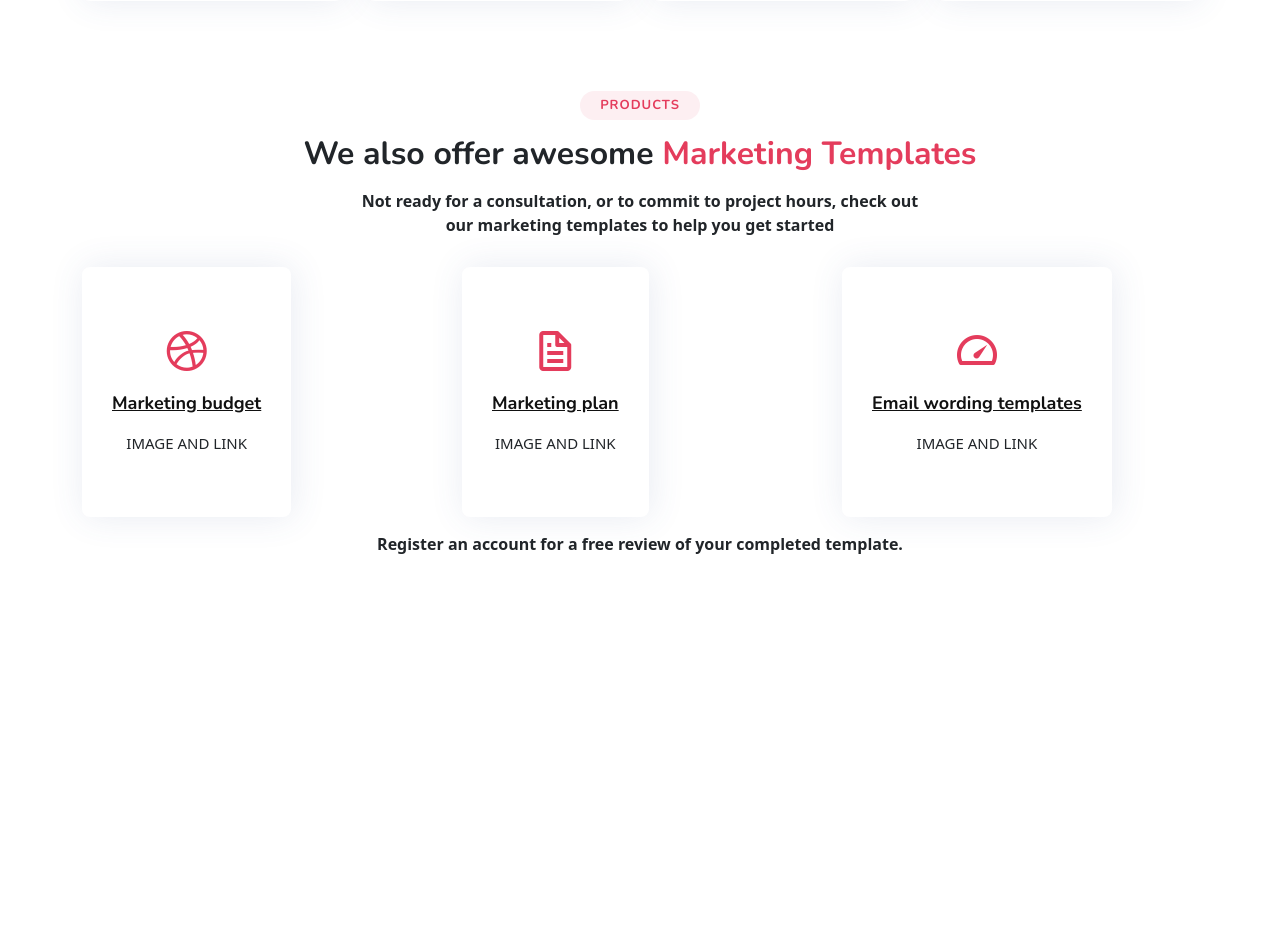
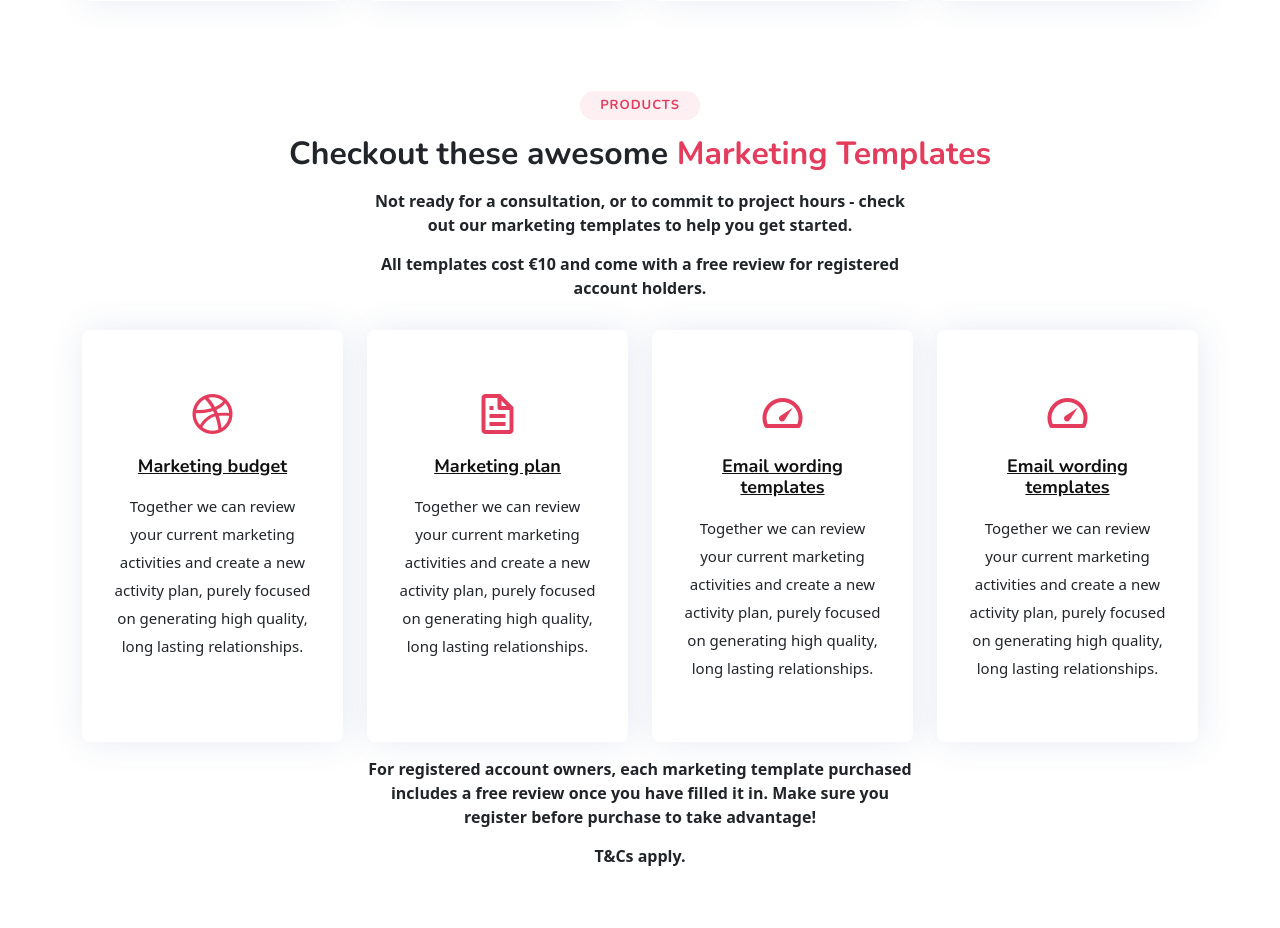
Before and after one commit to CatherineTrevor/the_marketing_ally, a Django app: page / in a window 1280 px wide. Shown: the part 2839-3767 px from the top of the page. Before the commit the page ends 3393 px from the top, so only its background shows below. Run offline with Django 3.2, Linux system fonts and the light colour scheme; some libraries are stand-ins or nearby versions.

Commit message:
add draft content to products section of homepage

```diff
--- a/home/templates/includes/products.html
+++ b/home/templates/includes/products.html
@@ -5,51 +5,68 @@
                 Products
             </h2>
             <h3>
-                We also offer awesome
+                Checkout these awesome
                 <span>Marketing Templates</span>
             </h3>
             <p>
-                Not ready for a consultation, or to commit to project hours, check out our marketing templates to help you get started
+                Not ready for a consultation, or to commit to project hours - check out our marketing templates to help you get started.
+            </p>
+            <p>
+                All templates cost €10 and come with a free review for registered account holders.
             </p>
         </div>
         <div class="row">
-            <div class="col-md-4 col-lg-4 d-flex align-items-stretch mb-5 mb-lg-0">
+            <div class="col-md-6 col-lg-3 d-flex align-items-stretch mb-5 mb-lg-0">
                 <div class="icon-box">
                     <div class="icon"><i class="bx bxl-dribbble"></i></div>
                     <h4 class="title">
                         <a href="">Marketing budget</a>
                     </h4>
                     <p class="description">
-                        IMAGE AND LINK
+                        Together we can review your current marketing activities and create a new activity plan, purely focused on generating high quality, long lasting relationships.
                     </p>
                 </div>
             </div>
-            <div class="col-md-4 col-lg-4 d-flex align-items-stretch mb-5 mb-lg-0">
+            <div class="col-md-6 col-lg-3 d-flex align-items-stretch mb-5 mb-lg-0">
                 <div class="icon-box">
                     <div class="icon"><i class="bx bx-file"></i></div>
                     <h4 class="title">
                         <a href="">Marketing plan</a>
                     </h4>
                     <p class="description">
-                        IMAGE AND LINK
+                        Together we can review your current marketing activities and create a new activity plan, purely focused on generating high quality, long lasting relationships.
                     </p>
                 </div>
             </div>
-            <div class="col-md-4 col-lg-4 d-flex align-items-stretch mb-5 mb-lg-0">
+            <div class="col-md-6 col-lg-3 d-flex align-items-stretch mb-5 mb-lg-0">
                 <div class="icon-box">
                     <div class="icon"><i class="bx bx-tachometer"></i></div>
                     <h4 class="title">
                         <a href="">Email wording templates</a>
                     </h4>
                     <p class="description">
-                        IMAGE AND LINK
+                        Together we can review your current marketing activities and create a new activity plan, purely focused on generating high quality, long lasting relationships.
+                    </p>
+                </div>
+            </div>
+            <div class="col-md-6 col-lg-3 d-flex align-items-stretch mb-5 mb-lg-0">
+                <div class="icon-box">
+                    <div class="icon"><i class="bx bx-tachometer"></i></div>
+                    <h4 class="title">
+                        <a href="">Email wording templates</a>
+                    </h4>
+                    <p class="description">
+                        Together we can review your current marketing activities and create a new activity plan, purely focused on generating high quality, long lasting relationships.
                     </p>
                 </div>
             </div>
         </div>
         <div class="section-title">
             <p>
-                Register an account for a free review of your completed template.
+                For registered account owners, each marketing template purchased includes a free review once you have filled it in. Make sure you register before purchase to take advantage!
+            </p>
+            <p>
+                T&Cs apply.
             </p>
         </div>
     </div>
```
